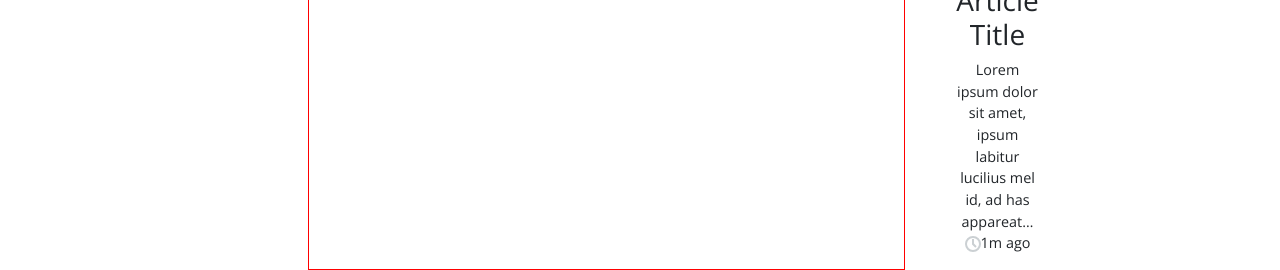
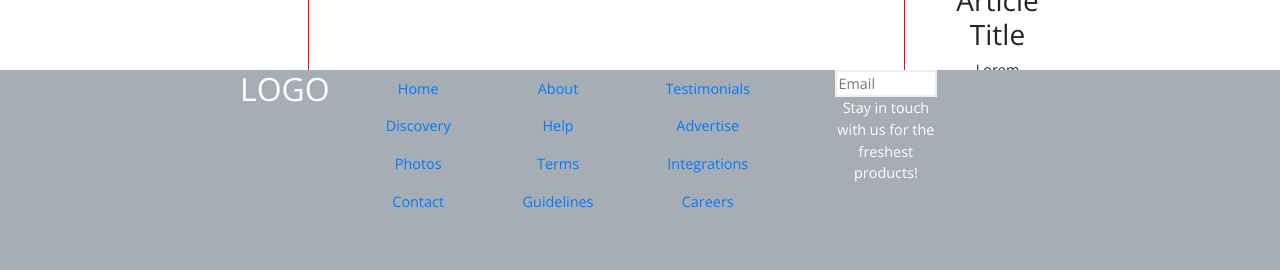
Before and after one commit to FieldMarshallVague/radix-mock-up, a Vue app: page /#/ in a window 1280 px wide. Shown: the part 856-1126 px from the top of the page. Built offline with nearby package versions, Linux system fonts and the light colour scheme.

Commit message:
added footer

```diff
--- a/src/App.vue
+++ b/src/App.vue
@@ -1,18 +1,23 @@
 <template>
   <div id="app">
     <Navbar />
-    <router-view />
+    <div class="router-view-container">
+      <router-view />
+    </div>
+    <Footer />
   </div>
 </template>
 
 <script lang="ts">
 import Vue from "vue";
 import Navbar from "@/components/Navbar.vue"; // @ is an alias to /src
+import Footer from "@/components/Footer.vue";
 
 export default Vue.extend({
   name: "home",
   components: {
-    Navbar
+    Navbar,
+    Footer
   }
 });
 </script>
@@ -22,5 +27,21 @@ export default Vue.extend({
   -webkit-font-smoothing: antialiased;
   -moz-osx-font-smoothing: grayscale;
   text-align: center;
+
+  display: -webkit-box;
+  display: -ms-flexbox;
+  display: flex;
+  -webkit-box-orient: vertical;
+  -webkit-box-direction: normal;
+  -ms-flex-direction: column;
+  flex-direction: column;
+  min-height: 100%;
 }
+
+.router-view-container {
+  -webkit-box-flex: 1;
+  -ms-flex: 1;
+  flex: 1;
+}
+
 </style>
--- /dev/null
+++ b/src/components/Footer.vue
@@ -0,0 +1,115 @@
+<template>
+  <footer>
+    <div class="footer-content">
+      <div class="">
+          <h2>LOGO</h2>
+      </div>
+      <div class="links1">
+        <ul>
+          <li class="nav-item"><router-link class="nav-link" to="/">Home</router-link></li>
+          <li class="nav-item"><router-link class="nav-link" to="/discovery">Discovery</router-link></li>
+          <li class="nav-item"><router-link class="nav-link" to="/photos">Photos</router-link></li>
+          <li class="nav-item"><router-link class="nav-link" to="/contact">Contact</router-link></li>
+        </ul>
+      </div>
+      <div class="links2">
+        <ul>
+          <li class="nav-item"><router-link class="nav-link" to="/">About</router-link></li>
+          <li class="nav-item"><router-link class="nav-link" to="/discovery">Help</router-link></li>
+          <li class="nav-item"><router-link class="nav-link" to="/photos">Terms</router-link></li>
+          <li class="nav-item"><router-link class="nav-link" to="/contact">Guidelines</router-link></li>
+        </ul>
+      </div>
+      <div class="links3">
+        <ul>
+          <li class="nav-item"><router-link class="nav-link" to="/">Testimonials</router-link></li>
+          <li class="nav-item"><router-link class="nav-link" to="/discovery">Advertise</router-link></li>
+          <li class="nav-item"><router-link class="nav-link" to="/photos">Integrations</router-link></li>
+          <li class="nav-item"><router-link class="nav-link" to="/contact">Careers</router-link></li>
+        </ul>
+      </div>
+      <div class="search">
+        <input type="text" placeholder="Email" />
+        <span>Stay in touch with us for the freshest products!</span>
+      </div>
+    </div>
+  </footer>
+</template>
+
+<script lang="ts">
+import Vue from "vue";
+
+export default Vue.extend({
+
+});
+</script>
+
+<style scoped lang="scss">
+footer{
+  width:100%;
+  background-color: #A6ADB4;
+  color: #fff;
+  clear: both;
+  position: relative;
+  height: 200px;
+  margin-top: -200px;
+}
+
+.footer-content {
+  width: 800px;
+  margin-left:auto;
+  margin-right:auto;
+
+  display:grid;
+  align-content: start;
+  grid-template-rows: auto;
+  grid-template-columns: repeat(12, 1fr [col-start]);
+  grid-gap:var(--grid-gap);
+  grid-template-areas:
+    "logo links1 links2 links3 . . search search search . social social";
+
+  @media screen and (max-width: 992px){
+    // grid-template-columns: auto;
+    // grid-template-rows: 80px 100px 80px;
+    // grid-template-areas:
+    //   "hero . ."
+    //   "."
+    //   ".";
+  }
+}
+
+ul li {
+  list-style-type: none;
+
+}
+
+.logo {
+  border: 1px solid red;
+  grid-area: logo;
+}
+
+.links1 {
+  grid-area: links1;
+}
+
+.links2 {
+  grid-area: links2;
+}
+
+.links3 {
+  grid-area: links3;
+}
+
+.search {
+  grid-area: search;
+
+  input[type=text]{
+    width:100%;
+    border:2px solid var(--footer-border-color)
+  }
+}
+
+.social {
+  grid-area: social;
+}
+</style>
--- a/src/custom.scss
+++ b/src/custom.scss
@@ -20,6 +20,10 @@ Now it is OK to import Bootstrap stuff
   --border-color: #ebeded;
   --nav-font-color: #333;
   --nav-font-color-alt: #888;
+
+  --grip-gap: 30px;
+
+  --footer-border-color: #efefef;
 }
 
 $theme-colors: (
--- a/src/global.scss
+++ b/src/global.scss
@@ -9,3 +9,12 @@ html {
 *:after {
   box-sizing: inherit;
 }
+
+
+html, body {
+  height: 100%;
+}
+body {
+  margin: 0;
+  padding: 0;
+}
```
